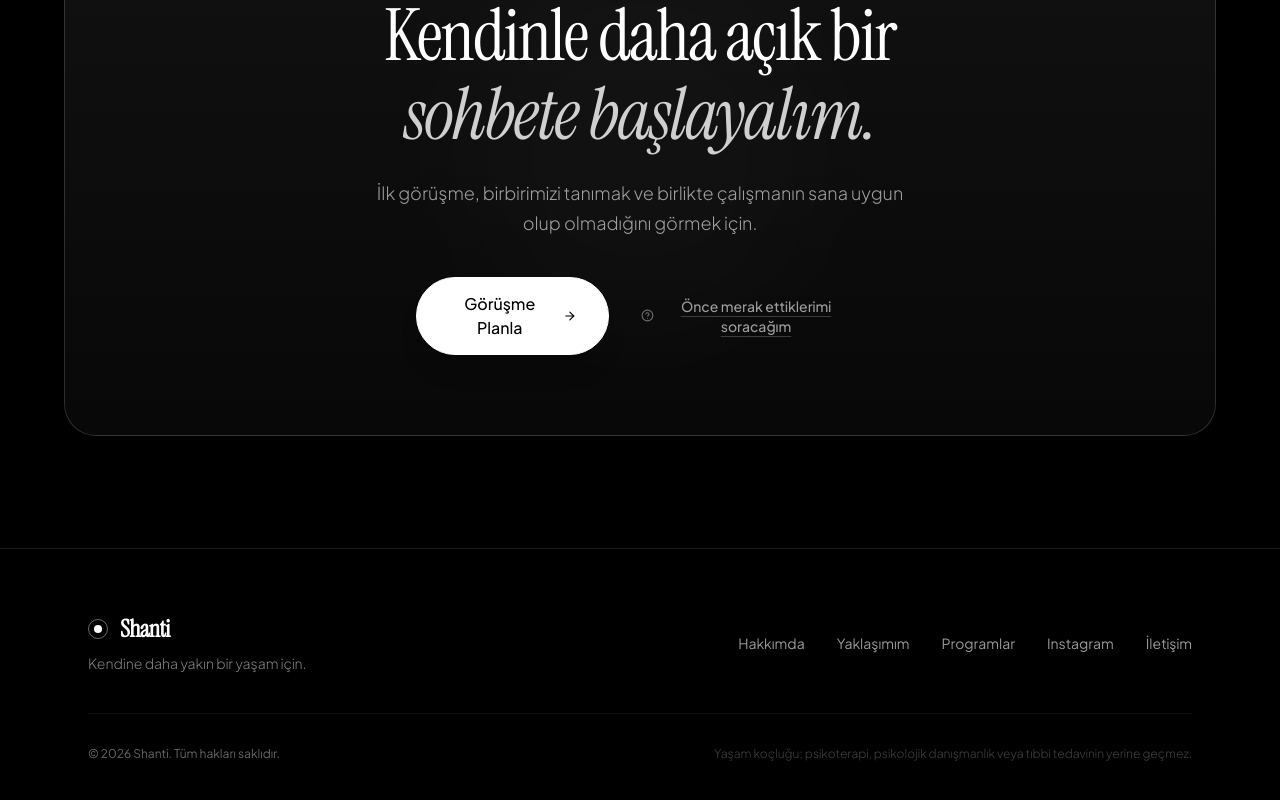
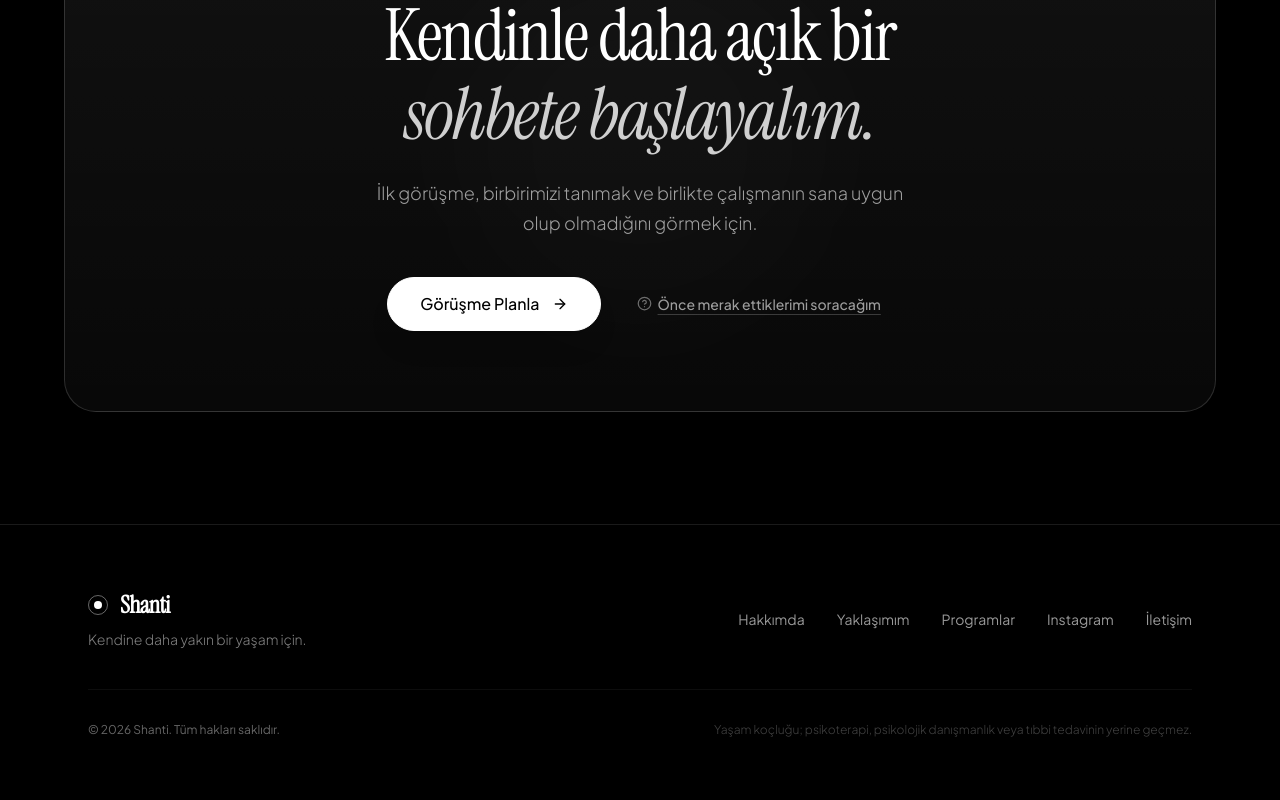
Before and after one commit to alpersimsek/personal_work, a React (Vite) app: page / in a window 1280 px wide. Shown: the part 9805-10605 px from the top of the page. Built offline with nearby package versions, Linux system fonts and the light colour scheme.

Commit message:
style(cta): fix layout and button text wrapping
Adjust container width and add whitespace constraints to prevent button text wrapping on smaller screens.

```diff
--- a/src/components/FinalCTASection.tsx
+++ b/src/components/FinalCTASection.tsx
@@ -54,17 +54,17 @@ export const FinalCTASection: React.FC<FinalCTASectionProps> = ({
             </p>
 
             {/* Actions */}
-            <div className="flex flex-col sm:flex-row items-center justify-center gap-4 sm:gap-5 w-full max-w-md mx-auto">
+            <div className="flex flex-col sm:flex-row items-center justify-center gap-4 sm:gap-6 w-full max-w-xl mx-auto">
               {/* Primary CTA button */}
               <motion.button
                 id="final-cta-booking-btn"
                 onClick={onOpenBooking}
                 whileHover={{ scale: 1.03 }}
                 whileTap={{ scale: 0.97 }}
-                className="liquid-glass rounded-full px-7 py-3 sm:px-8 sm:py-3.5 bg-white text-black font-medium text-sm sm:text-base flex items-center justify-center gap-2.5 sm:gap-3 hover:bg-white/90 transition-all cursor-pointer shadow-xl border border-white w-full sm:w-auto"
+                className="liquid-glass rounded-full px-7 sm:px-8 py-3.5 bg-white text-black font-medium text-sm sm:text-base flex items-center justify-center gap-2.5 sm:gap-3 hover:bg-white/90 transition-all cursor-pointer shadow-xl border border-white whitespace-nowrap shrink-0"
               >
-                <span>Görüşme Planla</span>
-                <ArrowRight size={16} />
+                <span className="whitespace-nowrap">Görüşme Planla</span>
+                <ArrowRight size={16} className="shrink-0" />
               </motion.button>
 
               {/* Secondary text link */}
@@ -72,10 +72,10 @@ export const FinalCTASection: React.FC<FinalCTASectionProps> = ({
                 id="final-cta-faq-btn"
                 type="button"
                 onClick={onOpenFAQ}
-                className="text-white/60 hover:text-white text-xs sm:text-sm font-medium transition-colors flex items-center justify-center gap-1.5 py-2 px-3 cursor-pointer underline underline-offset-4 decoration-white/20 hover:decoration-white"
+                className="text-white/60 hover:text-white text-xs sm:text-sm font-medium transition-colors flex items-center justify-center gap-1.5 py-2 px-3 cursor-pointer underline underline-offset-4 decoration-white/20 hover:decoration-white whitespace-nowrap"
               >
-                <HelpCircle size={15} className="text-white/40" />
-                <span>Önce merak ettiklerimi soracağım</span>
+                <HelpCircle size={15} className="text-white/40 shrink-0" />
+                <span className="whitespace-nowrap">Önce merak ettiklerimi soracağım</span>
               </button>
             </div>
           </div>
```
